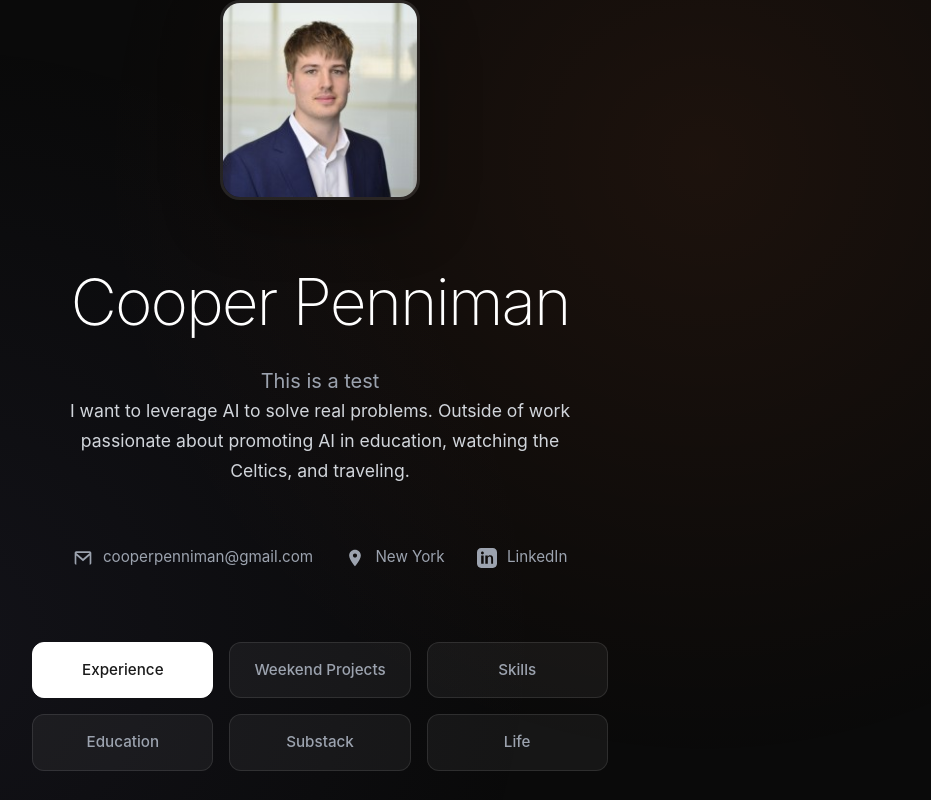
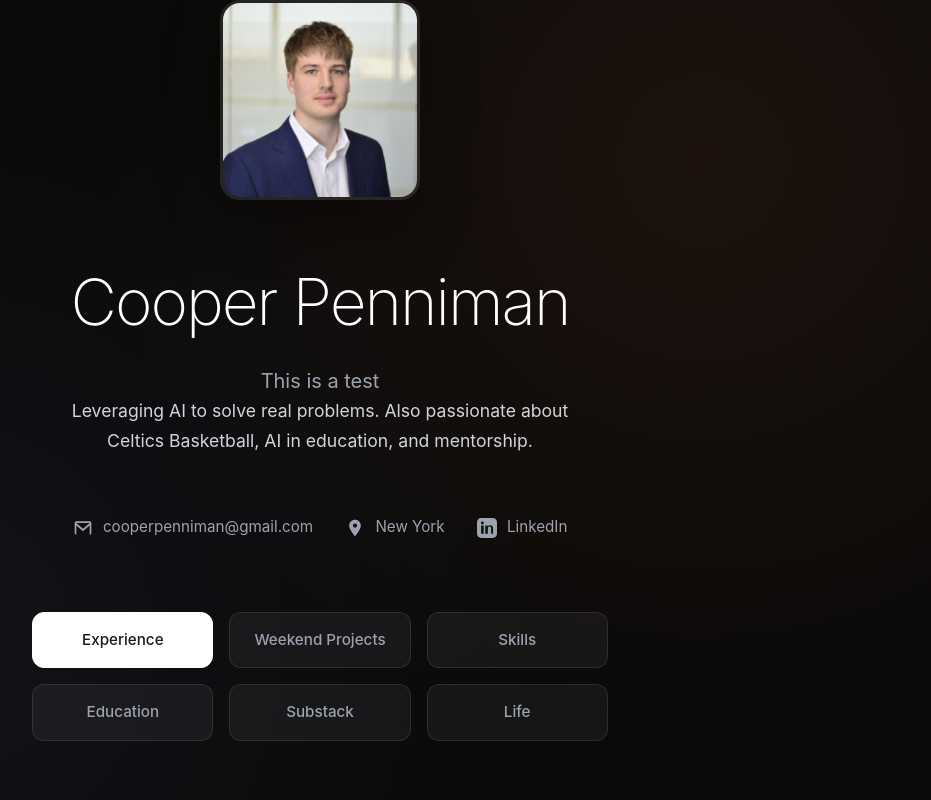
Before and after one commit to cpenniman12/Cooper-Penniman-CV, a website: page index.html in a window 1280 px wide. Shown: the top 800 px of the page, without its empty margins (320-1251 px from the left). Drawn offline with Linux system fonts and the light colour scheme.

Commit message:
Update bio text to new version

```diff
--- a/index.html
+++ b/index.html
@@ -763,7 +763,7 @@
                     <span id="typewriter-text" style="font-size:1.25rem; color:#9ca3af; font-weight:400;"></span>
                 </div>
                 <div class="bio">
-                    I want to leverage AI to solve real problems. Outside of work passionate about promoting AI in education, watching the Celtics, and traveling.
+                    Leveraging AI to solve real problems. Also passionate about Celtics Basketball, AI in education, and mentorship.
                 </div>
 
                 <div class="contact-links">
```
